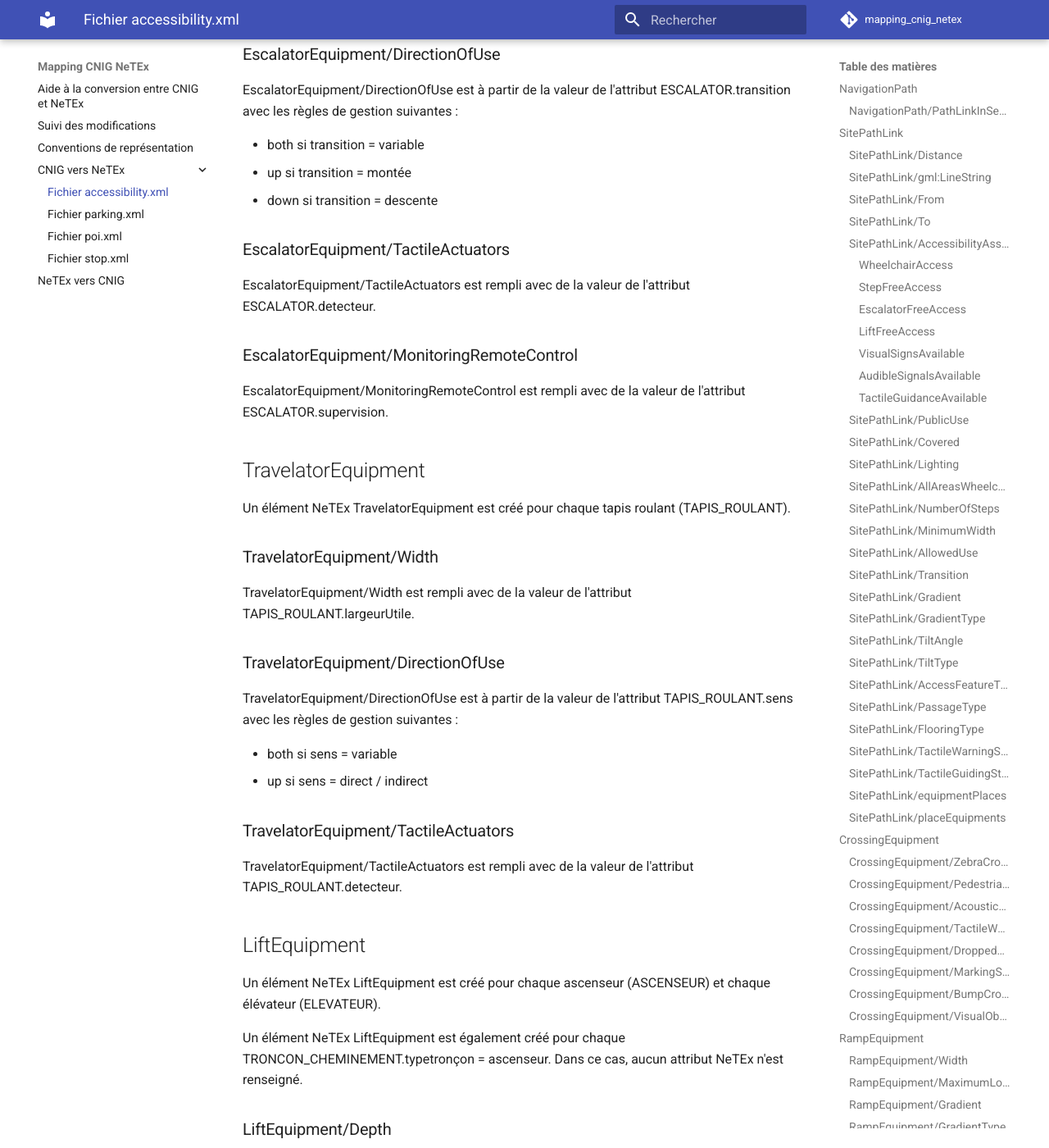
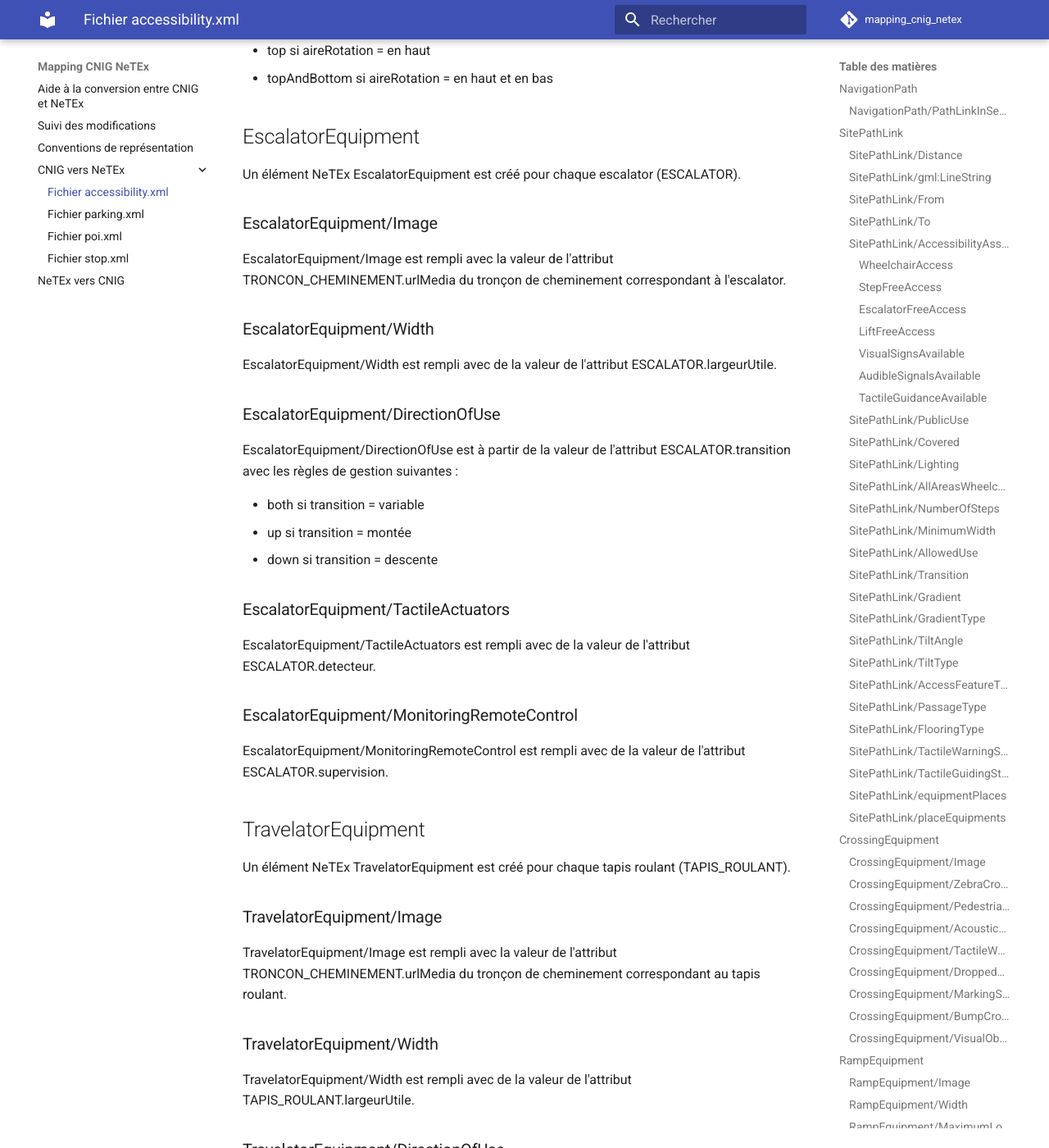
Before and after one commit to Jungle-Bus/mapping_cnig_netex, an MkDocs documentation site: the page built from docs/CNIG_vers_NeTEx/accessibility.md, in a window 1280 px wide and 1400 px high, scrolled down 19163 px. Shown: the whole window at 82% size. Built offline with MkDocs 1.6.1 and Material for MkDocs 9.7.7, drawn with Linux system fonts in a browser that asks for light colours; plug-ins that fetch from the network failed and are left out; comment, search, counter and statistics services are not loaded; some of the changed text lies outside the part shown.

Commit message:
gestion de l'attribut urlMedia

```diff
--- a/docs/CNIG_vers_NeTEx/accessibility.md
+++ b/docs/CNIG_vers_NeTEx/accessibility.md
@@ -433,6 +433,10 @@ Un élément NeTEx CrossingEquipment est créé pour chaque traversée (TRAVERSE
 
 Un élément NeTEx CrossingEquipment est également créé pour chaque OBSTACLE avec typeObstacle = traversée de piste cyclable.
 
+### CrossingEquipment/Image
+
+CrossingEquipment/Image est rempli avec la valeur de l'attribut TRONCON_CHEMINEMENT.urlMedia du tronçon de cheminement correspondant à la traversée, ou avec OBSTACLE.urlMedia.
+
 ### CrossingEquipment/ZebraCrossing
 
 CrossingEquipment/ZebraCrossing est rempli à partir de la valeur de l'attribut TRAVERSEE.typeMarquage :
@@ -512,6 +516,10 @@ Dans le cas d'un CrossingEquipment créé à partir d'un obstacle, CrossingEquip
 
 Un élément NeTEx RampEquipment est créé pour chaque rampe d'accès (RAMPE).
 
+### RampEquipment/Image
+
+RampEquipment/Image est rempli avec la valeur de l'attribut TRONCON_CHEMINEMENT.urlMedia du tronçon de cheminement correspondant à la rampe d'accès.
+
 ### RampEquipment/Width
 
 RampEquipment/Width est rempli avec de la valeur de l'attribut RAMPE.largeurUtile.
@@ -567,6 +575,10 @@ RampEquipment/TurningSpace est rempli à partir de la valeur de l'attribut RAMPE
 
 Un élément NeTEx EscalatorEquipment est créé pour chaque escalator (ESCALATOR).
 
+### EscalatorEquipment/Image
+
+EscalatorEquipment/Image est rempli avec la valeur de l'attribut TRONCON_CHEMINEMENT.urlMedia du tronçon de cheminement correspondant à l'escalator.
+
 ### EscalatorEquipment/Width
 
 EscalatorEquipment/Width est rempli avec de la valeur de l'attribut ESCALATOR.largeurUtile.
@@ -590,6 +602,10 @@ EscalatorEquipment/MonitoringRemoteControl est rempli avec de la valeur de l'att
 ## TravelatorEquipment
 
 Un élément NeTEx TravelatorEquipment est créé pour chaque tapis roulant (TAPIS_ROULANT).
+
+### TravelatorEquipment/Image
+
+TravelatorEquipment/Image est rempli avec la valeur de l'attribut TRONCON_CHEMINEMENT.urlMedia du tronçon de cheminement correspondant au tapis roulant.
 
 ### TravelatorEquipment/Width
 
@@ -735,6 +751,10 @@ Dans le cas d'un LiftEquipment créé à partir d'un élévateur, LiftEquipment/
 Un élément NeTEx StaircaseEquipment est créé pour chaque escalier (ESCALIER).
 
 Un élément NeTEx StaircaseEquipment est également créé pour chaque OBSTACLE avec typeObstacle = ressaut.
+
+### StaircaseEquipment/Image
+
+StaircaseEquipment/Image est rempli avec la valeur de l'attribut TRONCON_CHEMINEMENT.urlMedia du tronçon de cheminement correspondant à l'escalier, avec OBSTACLE.urlMedia.
 
 ### StaircaseEquipment/Width
 
```
